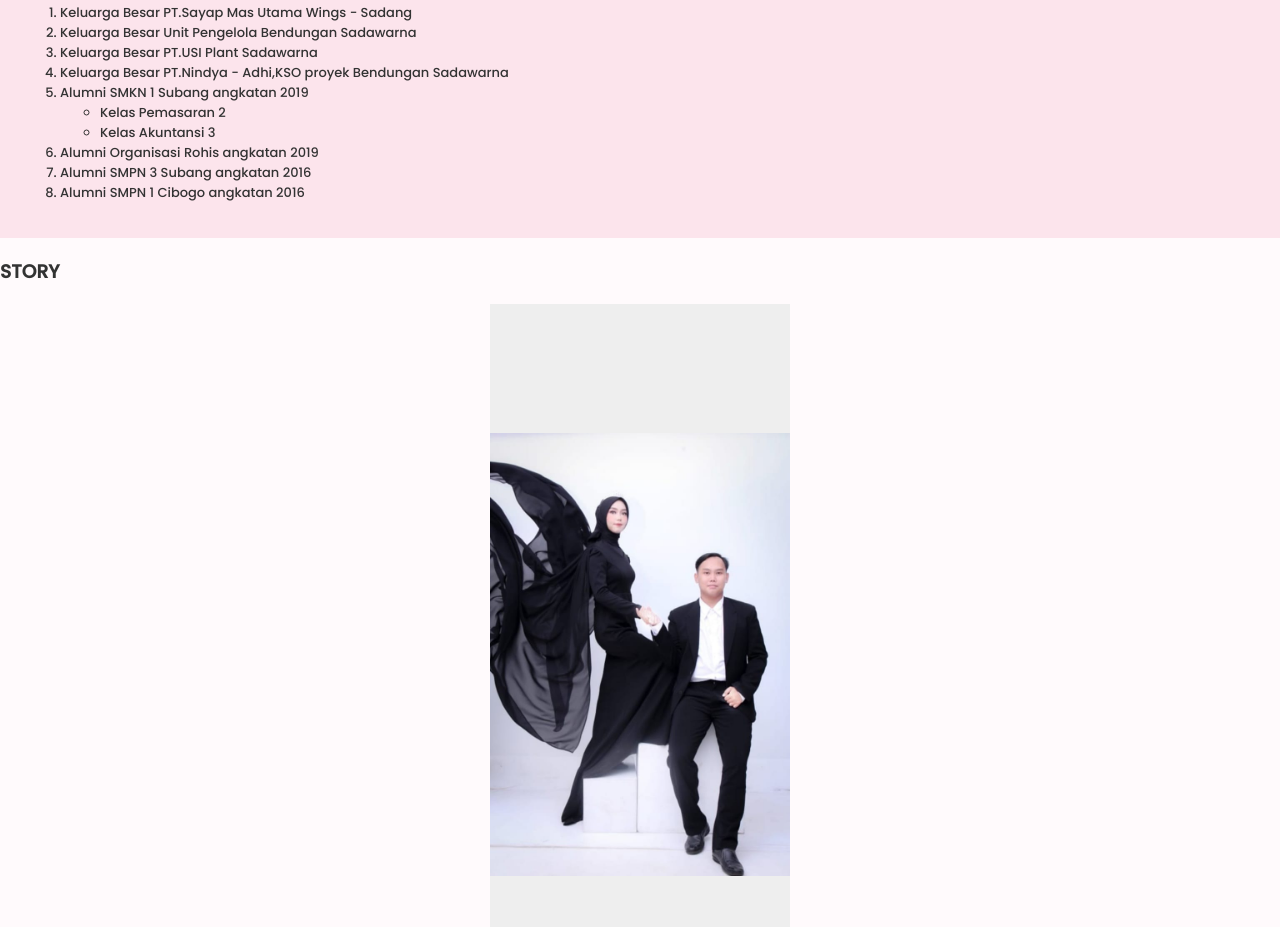
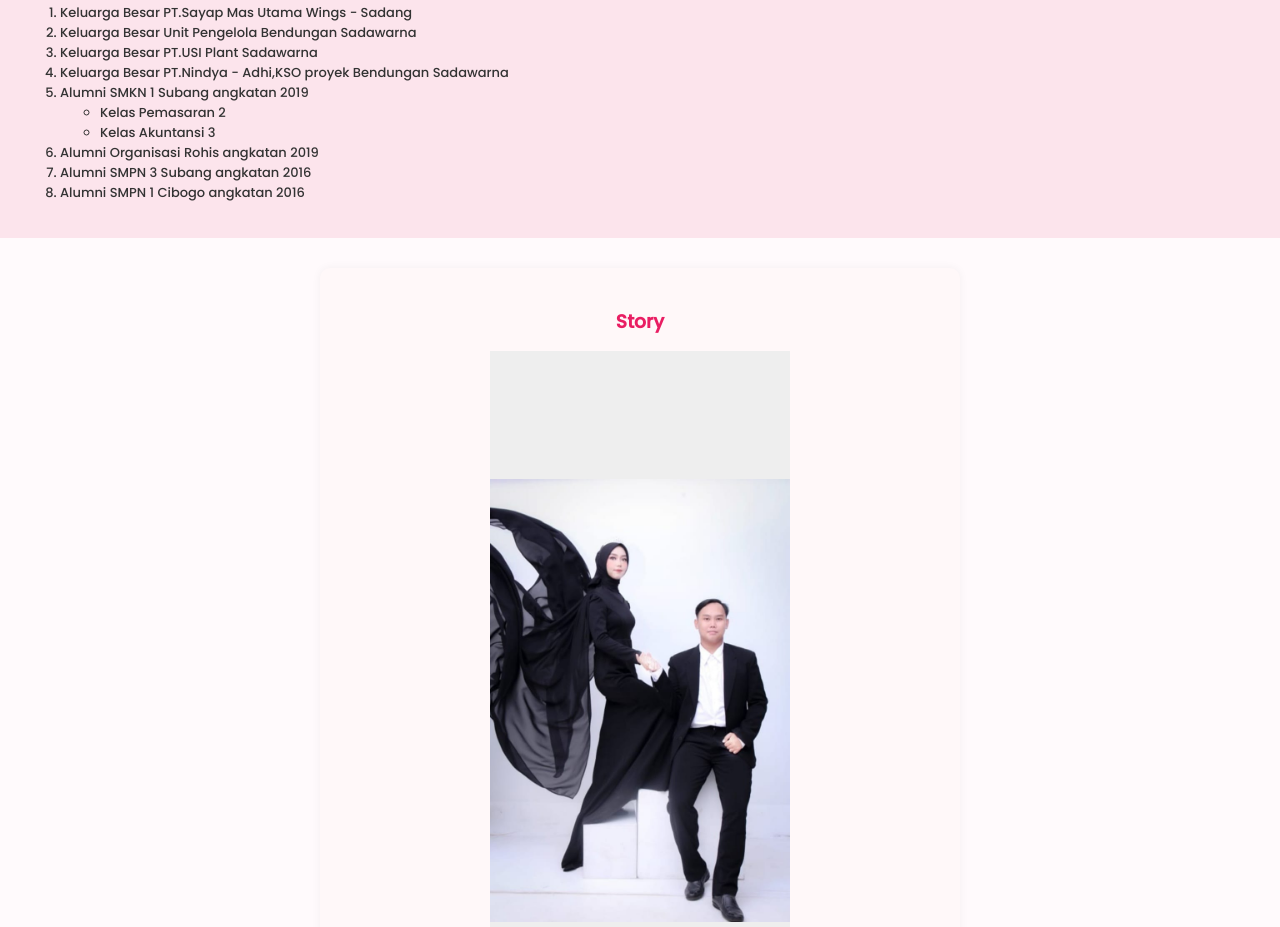
Before and after one commit to mamareza06/mamareza06.github.io, a plain HTML site: page index.html in a window 1280 px wide. Shown: the part 3013-3940 px from the top of the page. Drawn offline with Linux system fonts and the light colour scheme.

Commit message:
Update index.html

```diff
--- a/index.html
+++ b/index.html
@@ -112,9 +112,9 @@ Di antara tanda-tanda (kebesaran)-Nya ialah bahwa Dia menciptakan pasangan-pasan
 <li>Alumni SMPN 3 Subang angkatan 2016<br>
 <li>Alumni SMPN 1 Cibogo angkatan 2016</li></ol></font></p>
 	</footer>
-	<div class="nama-keluarga">
-	 <h3>STORY</h3>
-    </div>
+	<div class="mempelai">
+    <h3>Story</h3>
+    <p>
 <div id="slider-container">
   <div id="slider">
     <img src="foto-pasangan3.jpeg" alt="Gambar 1" class="active">
```
